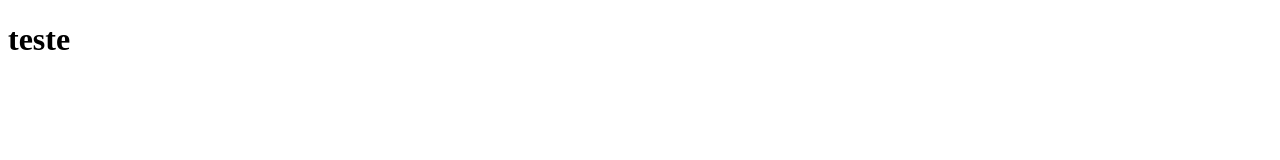
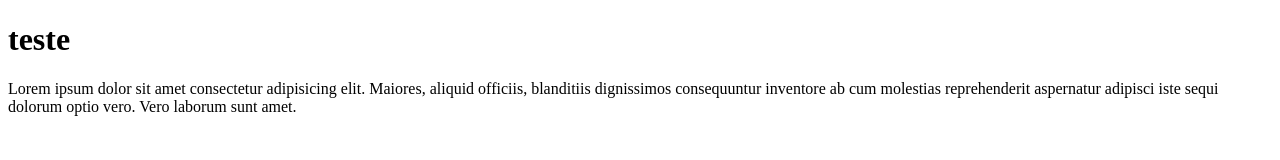
Before and after one commit to pedrofreitasmt/teste, a plain HTML site: page index.html in a window 1280 px wide. Drawn offline with Linux system fonts and the light colour scheme.

Commit message:
segundo commit

```diff
--- a/index.html
+++ b/index.html
@@ -1,11 +1,17 @@
 <!DOCTYPE html>
 <html lang="en">
+
 <head>
     <meta charset="UTF-8">
     <meta name="viewport" content="width=device-width, initial-scale=1.0">
     <title>Document</title>
 </head>
+
 <body>
     <h1>teste</h1>
+    <p>Lorem ipsum dolor sit amet consectetur adipisicing elit. Maiores, aliquid officiis, blanditiis dignissimos
+        consequuntur inventore ab cum molestias reprehenderit aspernatur adipisci iste sequi dolorum optio vero. Vero
+        laborum sunt amet.</p>
 </body>
+
 </html>
```
